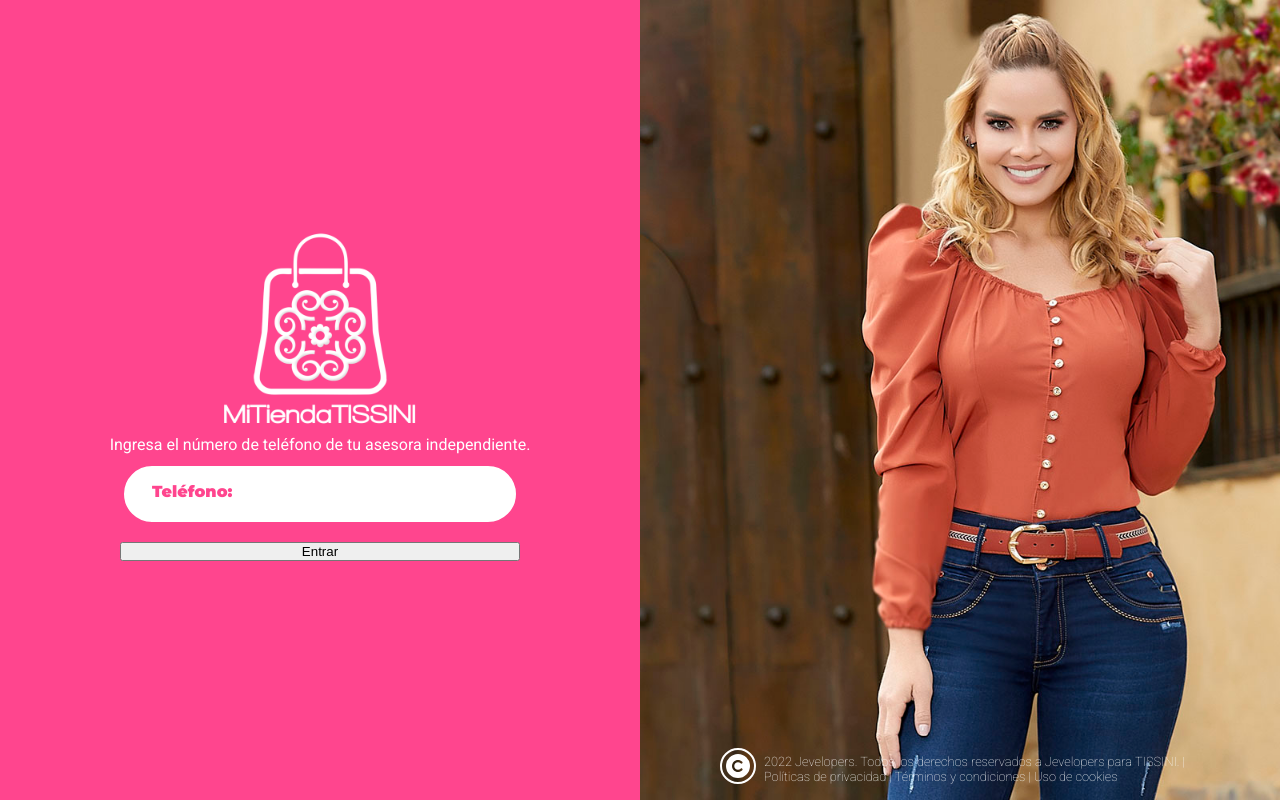
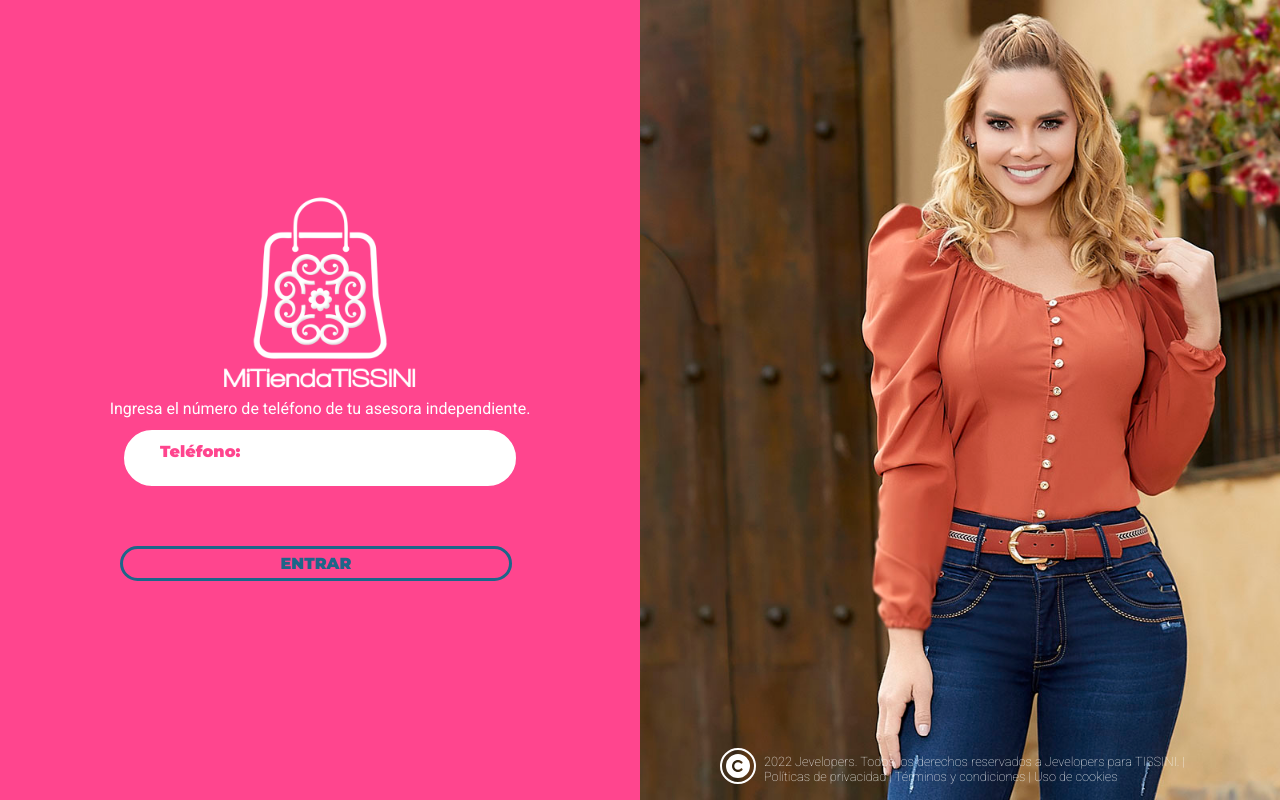
Before and after one commit to Jevelopers/TISSINITest, a React (Create React App) app in the folder tissini/: page /login in a window 1280 px wide. Built offline with nearby package versions, Linux system fonts and the light colour scheme; a web font is replaced by a local one.

Commit message:
UpdateForm

```diff
--- a/tissini/src/Components/Formulario.jsx
+++ b/tissini/src/Components/Formulario.jsx
@@ -1,5 +1,6 @@
 import React from 'react'
 import stylesFormulario from '../Components/Formulario.module.css'
+import stylesButton from '../Components/Button.module.css'
 
 export default function Formulario() {
   return (
@@ -9,8 +10,7 @@
           <input type="number" className={stylesFormulario.form__input} id="codeNumber" placeholder='' required />
           <label className={stylesFormulario.form__label}>Teléfono:</label>
         </div>
-        <input type="submit" className={stylesFormulario.form__submit} value="Entrar" />
-
+        <input type="submit" className={stylesButton.button__especial} value="Entrar" />
       </div>
     </form>
   )
--- a/tissini/src/Components/Formulario.module.css
+++ b/tissini/src/Components/Formulario.module.css
@@ -13,11 +13,11 @@
 .form__input {
     width: 50vh;
     height: 8vh;
-    padding: 0 2vh 0 2vh;
+    padding: 0 3vh 0 3vh;
     background: var(--color-white);
     color: var(--color-primary);
     font-family: var(--font-primary);
-    font-size: 1.5rem;
+    font-size: 1.2rem;
     border-radius: 5vh;
     outline: none;
     border: .5vh solid var(--color-primary);
@@ -27,7 +27,6 @@
 .form__input:not(:placeholder-shown) + .form__label{
     transform: translate(-1vh) scale(1);
     transform-origin: left top;
-
 }
 
 .form__label {
@@ -37,7 +36,7 @@
     cursor: pointer;
     position: absolute;
     top: 1vh;
-    left: 4vh;
-    transform: translateY(1.5vh);
+    left: 5vh;
+    transform: translateY(1vh);
     transition: transform .5s, color .3s;
 }
```
